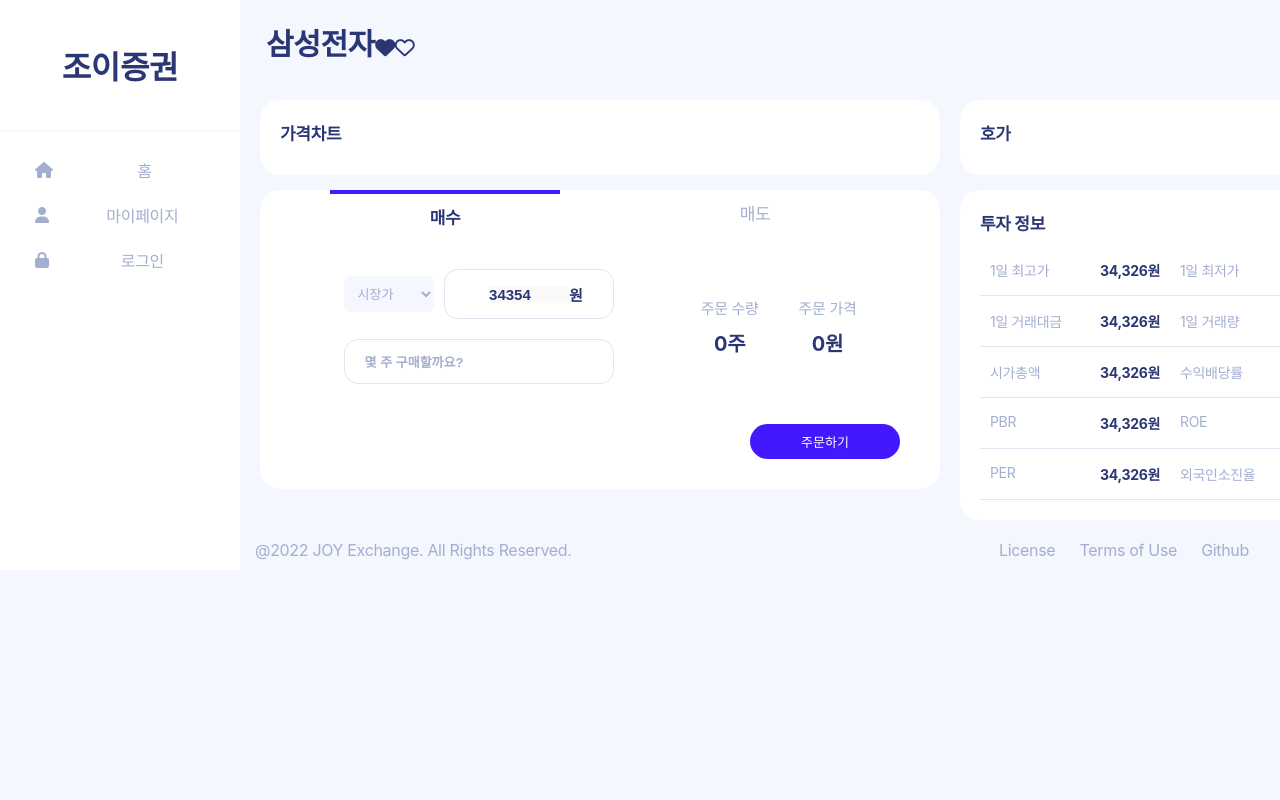
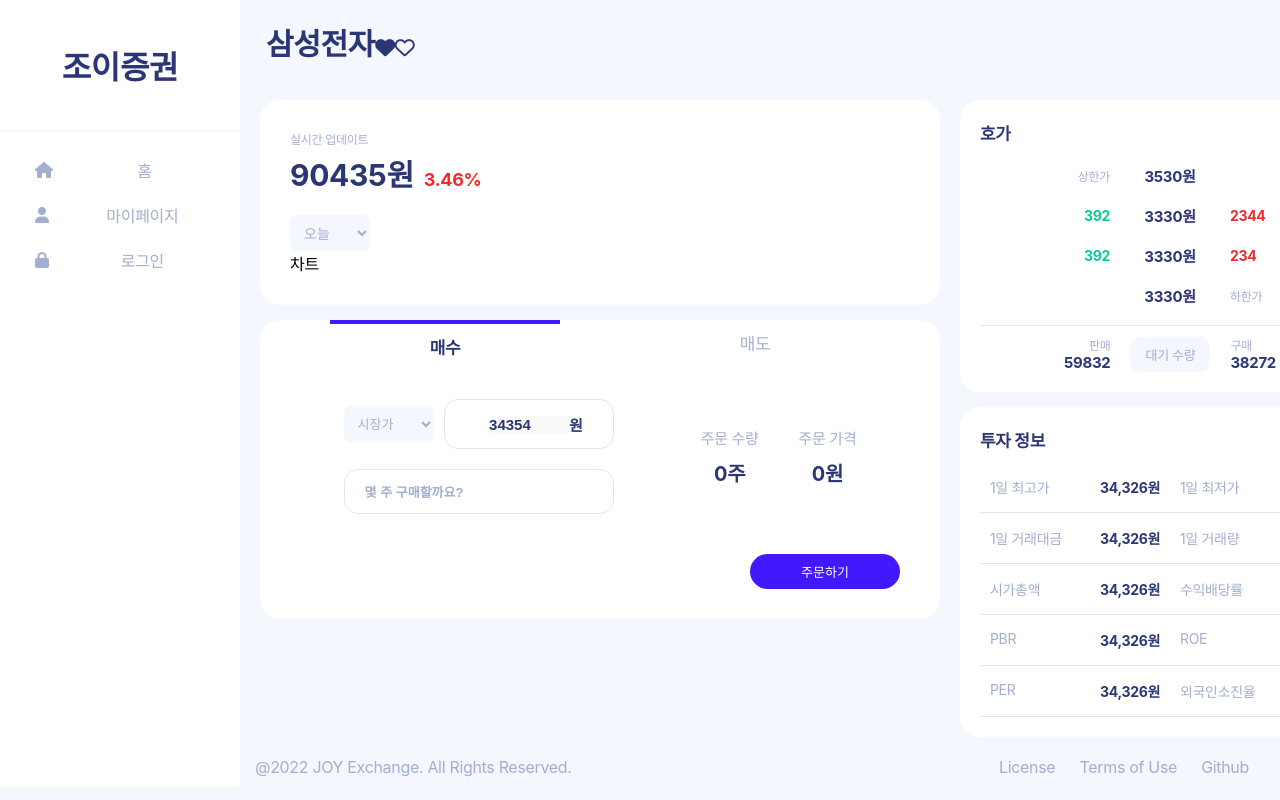
Before and after one commit to JOY-StockExchange/Front, a React (Create React App) app: page /stockpage/1 in a window 1280 px wide. Shown: the top 800 px of the page. Built offline with nearby package versions, Linux system fonts and the light colour scheme.

Commit message:
stockpage 구현

```diff
--- /dev/null
+++ b/src/components/Chart.js
@@ -0,0 +1,9 @@
+
+
+const Chart = () => {
+    return (
+        <div>차트</div>
+    )
+}
+
+export default Chart;
--- /dev/null
+++ b/src/components/OrderBookInfo.css
@@ -0,0 +1,95 @@
+.orderbookinfo__li {
+    display: flex;
+    justify-content: center;
+    align-items: center;
+}
+
+.orderbookinfo__sell {
+    width: 90px;
+    font-weight: bold;
+    font-size: 14px;
+    color: var(--negative-color);
+    display: flex;
+    justify-content: flex-end;
+}
+
+.orderbookinfo__price {
+    display: flex;
+    justify-content: center;
+    align-items: center;
+    width: 80px;
+    height: 40px;
+    margin: 0px 20px;
+    font-size: 15px;
+    font-weight: bold;
+    color: var(--bold-text-color);
+}
+
+.orderbookinfo__buy {
+    width: 90px;
+    font-weight: bold;
+    font-size: 14px;
+    color: var(--positive-color);
+    display: flex;
+    justify-content: flex-start;
+}
+
+.orderbookinfo__limit {
+    width: 90px;
+    font-size: 12px;
+    color: var(--sub-text-color);
+    display: flex;
+}
+
+.orderbookinfo__limit--up {
+    justify-content: flex-end;
+}
+
+.orderbookinfo__limit--down {
+    justify-content: flex-start;
+}
+
+.orderbookinfo__totalinfo {
+    display: flex;
+    justify-content: center;
+    align-items: center;
+    border-top: 1px solid var(--soft-text-color);
+    padding-top: 10px;
+    margin-top: 10px;
+}
+
+.orderbookinfo__totalnum {
+    display: flex;
+    justify-content: center;
+    align-items: center;
+    width: 80px;
+    height: 35px;
+    font-size: 13px;
+    background-color: var(--main-color);
+    color: var(--sub-text-color);
+    border-radius: 10px;
+    margin: 0px 20px;
+}
+
+.orderbookinfo__totalbuy {
+    display: flex;
+    flex-direction: column;
+    align-items: flex-start;
+}
+
+.orderbookinfo__totalsell {
+    display: flex;
+    flex-direction: column;
+    align-items: flex-end;
+}
+
+.orderbookinfo__totalkey {
+    font-size: 12px;
+    color: var(--sub-text-color);
+}
+
+.orderbookinfo__totalvalue {
+    font-size: 15px;
+    font-weight: bold;
+    color: var(--bold-text-color);
+}
--- /dev/null
+++ b/src/components/OrderBookInfo.js
@@ -0,0 +1,43 @@
+import './OrderBookInfo.css';
+
+const OrderBookInfo = ()  => {
+    return (
+        <div>
+            <div className='orderbookinfo__ul'>
+                <div className='orderbookinfo__li'>
+                    <span className='orderbookinfo__limit orderbookinfo__limit--up'>상한가</span>
+                    <span className='orderbookinfo__price'>{3530}원</span>
+                    <span className='orderbookinfo__buy'></span>
+                </div>
+                <div className='orderbookinfo__li'>
+                    <span className='orderbookinfo__sell'>{392}</span>
+                    <span className='orderbookinfo__price'>{3330}원</span>
+                    <span className='orderbookinfo__buy'>{2344}</span>
+                </div>
+                <div className='orderbookinfo__li'>
+                    <span className='orderbookinfo__sell'>{392}</span>
+                    <span className='orderbookinfo__price'>{3330}원</span>
+                    <span className='orderbookinfo__buy'>{234}</span>
+                </div>
+                <div className='orderbookinfo__li'>
+                    <span className='orderbookinfo__sell'></span>
+                    <span className='orderbookinfo__price'>{3330}원</span>
+                    <span className='orderbookinfo__limit orderbookinfo__limit--down'>하한가</span>
+                </div>
+            </div>
+            <div className='orderbookinfo__totalinfo'>
+                <div className='orderbookinfo__totalsell'>
+                    <div className='orderbookinfo__totalkey'>판매</div>
+                    <div className='orderbookinfo__totalvalue'>{59832}</div>
+                </div>
+                <div className='orderbookinfo__totalnum'>대기 수량</div>
+                <div className='orderbookinfo__totalbuy'>
+                    <div className='orderbookinfo__totalkey'>구매</div>
+                    <div className='orderbookinfo__totalvalue'>{38272}</div>
+                </div>
+            </div>
+        </div>
+
+    )
+}
+export default OrderBookInfo;
--- /dev/null
+++ b/src/components/StockChartInfo.css
@@ -0,0 +1,45 @@
+.stockchartinfo {
+    margin: 10px;
+}
+
+.stockchartinfo__select {
+    width: 80px;
+    height: 36px;
+    border: none;
+    font-size: 14px;
+    border-radius: 7px;
+    padding: 10px;
+    color: var(--sub-text-color);
+    background-color: var(--main-color);
+    margin-top: 20px;
+}
+
+.stockchartinfo__select:focus {
+    outline: 3px solid var(--soft-text-color);
+}
+
+.stockchartinfo__price {
+    font-size: 30px;
+    font-weight: bold;
+    color: var(--bold-text-color);
+    margin-right: 10px;
+}
+
+.stockchartinfo__per {
+    font-size: 18px;
+    font-weight: bold;
+}
+
+.stockchartinfo__per--positive {
+    color: var(--positive-color);
+}
+
+.stockchartinfo__per--negative {
+    color: var(--negative-color);
+}
+
+.stockchartinfo__update {
+    font-size: 12px;
+    color: var(--sub-text-color);
+    margin-bottom: 4px;
+}
--- /dev/null
+++ b/src/components/StockChartInfo.js
@@ -0,0 +1,27 @@
+import Chart from './Chart';
+import './StockChartInfo.css';
+
+const StockChartInfo = () => {
+    let per = 3.45;
+    return (
+        <div className='stockchartinfo'>
+            <div className='stockchartinfo__info'>
+                <div className='stockchartinfo__update'>실시간 업데이트</div>
+                <div>
+                    <span className='stockchartinfo__price'>{90435}원</span>
+                    <span className={per > 0 ? 'stockchartinfo__per stockchartinfo__per--positive' : 'stockchartinfo__per stockchartinfo__per--negative'}>{3.46}%</span>
+                </div>
+                <div>
+                    <select className='stockchartinfo__select'>
+                        <option value='day'>오늘</option>
+                        <option value='week'>주</option>
+                        <option value='month'>월</option>
+                    </select>
+                </div>
+            </div>
+            <Chart />
+        </div>
+    )
+}
+
+export default StockChartInfo;
--- a/src/components/container/StockPage/OrderBook.js
+++ b/src/components/container/StockPage/OrderBook.js
@@ -1,9 +1,11 @@
+import OrderBookInfo from '../../OrderBookInfo';
 import '../container.css'
 
 const OrderBook = () => {
     return(
         <div className='container container__orderbook'>
             <div className='container__title'>호가</div>
+            <OrderBookInfo />
         </div>
     )
 }
--- a/src/components/container/StockPage/StockChart.js
+++ b/src/components/container/StockPage/StockChart.js
@@ -1,9 +1,10 @@
+import StockChartInfo from '../../StockChartInfo';
 import '../container.css'
 
 const StockChart = () => {
     return(
         <div className='container container__stockchart'>
-            <div className='container__title'>가격차트</div>
+            <StockChartInfo />
         </div>
     )
 }
--- a/src/components/container/container.css
+++ b/src/components/container/container.css
@@ -95,6 +95,7 @@
 .container__orderbook{
     margin-left: 10px;
     margin-bottom: 15px;
+    flex-direction: column;
 }
 
 .container__stockinfo{
```
